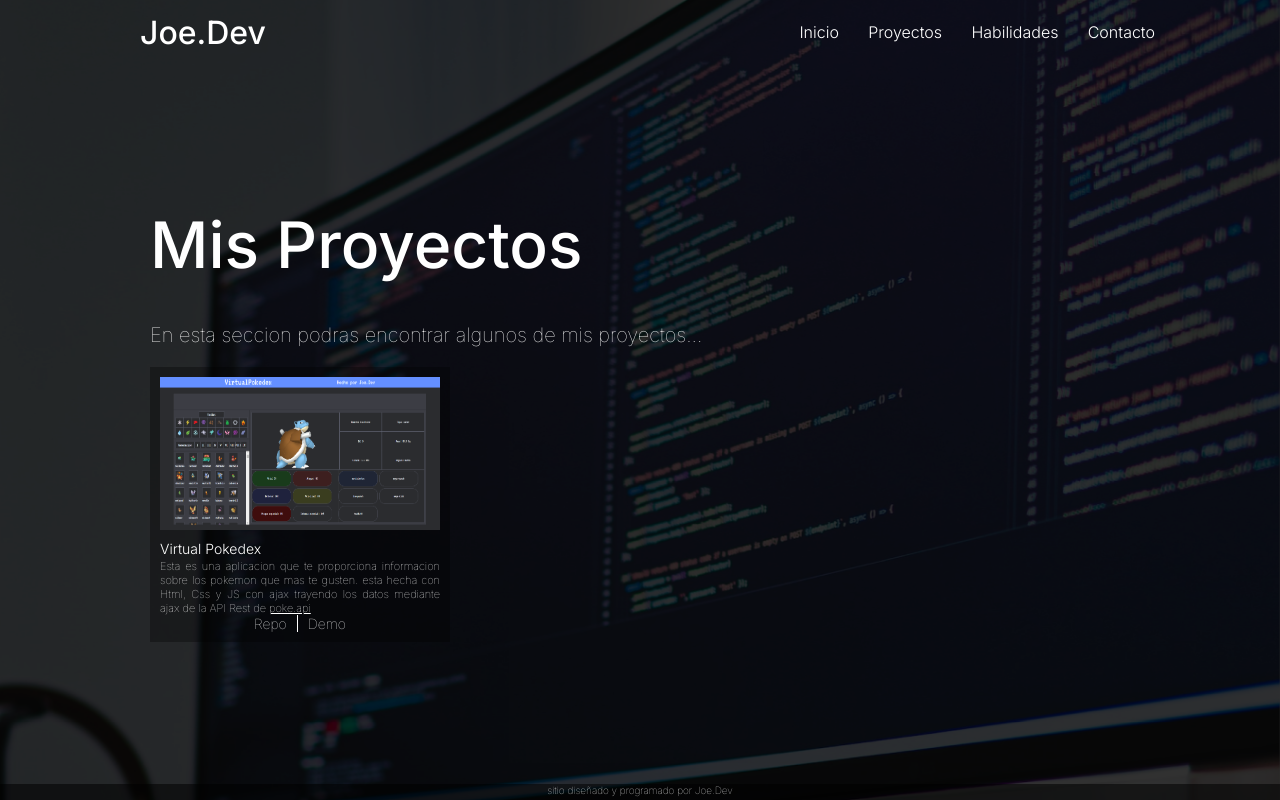
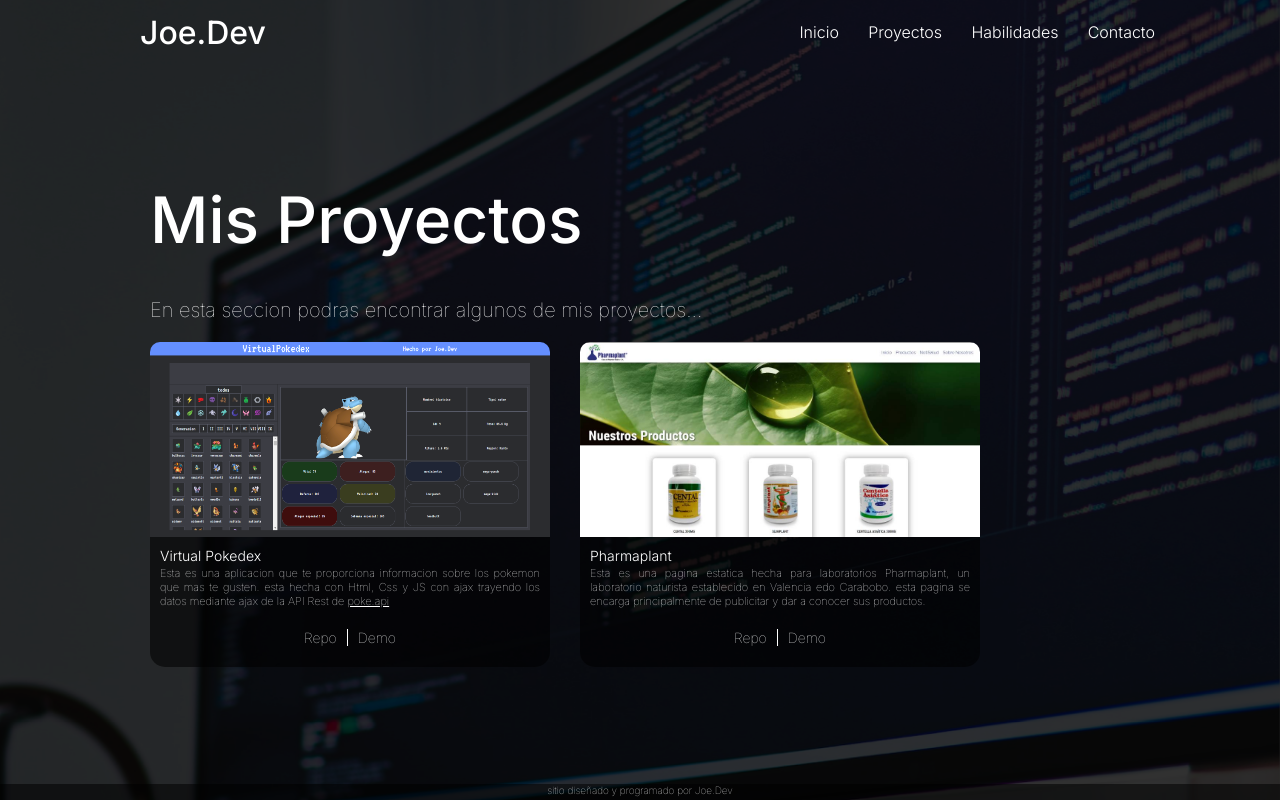
Before and after one commit to Joe-Molina/portafolio, a PHP site: page /html/Proyectos.html in a window 1280 px wide. Run offline with PHP 8.4, Linux system fonts and the light colour scheme.

Commit message:
ajuste de tarjeta projectos y agg new projecto

```diff
--- a/css/proyectos.css
+++ b/css/proyectos.css
@@ -28,36 +28,40 @@
 
 .proyectos-container {
     display: flex;
-    justify-content: space-between;
+    justify-content: flex-start;
 }
 
 .tarjeta-proyecto {
-    width: 300px;
-    height: 275px;
-    background: #00000054;
-    padding: 10px;
+    margin-right: 30px;
+    width: 400px;
+    height: 325px;
+    background: #00000094;
     display: flex;
     flex-direction: column;
     opacity: 0;
     animation: aparecer ease-in-out .5s;
-    transition: .5s;
+    transition: .2s;
+    border-radius: 15px;
 }
 
 
 
 .tarjeta-proyecto:hover {
-    transform: scale(1.1);
+    transform: scale(1.03);
+    background: #000000;
 }
 
 .img-proyecto{
     width: 100%;
     height: 60%;
+    border-radius: 10px 10px 0px 0px;
 }
 
 .tarjeta-proyecto h2 {
     font-size: 14px;
     font-weight: 300;
     margin-top: 10px;
+    padding: 0 10px;
 }
 
 .tarjeta-proyecto p {
@@ -65,6 +69,7 @@
     font-weight: 100;
     margin-top: 2px;
     text-align: justify;
+    padding: 0 10px;
 }
 
 .btn-repo-demo {
--- a/html/Proyectos.html
+++ b/html/Proyectos.html
@@ -55,6 +55,15 @@
                     <a href="https://virtualpokedex.netlify.app/" target="_blank">Demo</a>
                 </div>
             </article>
+            <article class="tarjeta-proyecto">
+                <img src="./../assets/pharmaplantfoto.jpg" alt="proyecto" class="img-proyecto">
+                <h2>Pharmaplant</h2>
+                <p>Esta es una pagina estatica hecha para laboratorios Pharmaplant, un laboratorio naturista establecido en Valencia edo Carabobo. esta pagina se encarga principalmente de publicitar y dar a conocer sus productos.</p>
+                <div class="btn-repo-demo">
+                    <a href="https://github.com/Joe-Molina/Phamaplant" target="_blank" class="borde-repo">Repo</a>
+                    <a href="https://pharmaplant.netlify.app/" target="_blank">Demo</a>
+                </div>
+            </article>
 
         </section>
     </div>
```
Also changed, not shown: assets/pharmaplantfoto.jpg (added).
